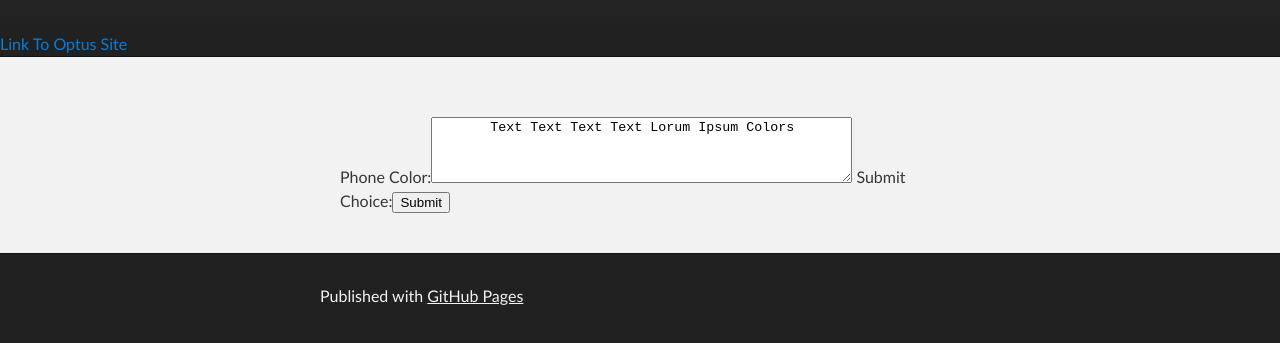
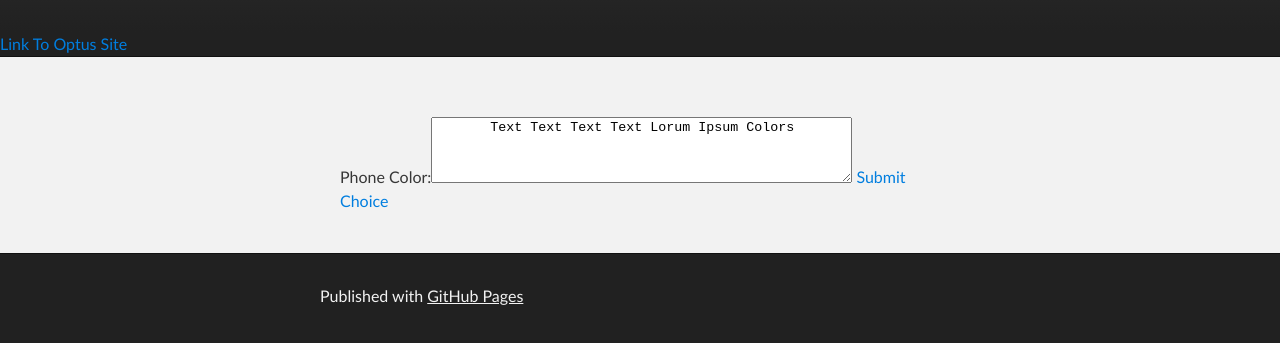
Before and after one commit to sagarchand/thepig25.github.io, a plain HTML site: page index.html in a window 1280 px wide. Shown: the part 177-520 px from the top of the page. Drawn offline with Linux system fonts and the light colour scheme.

Commit message:
Tracked New link for Color

```diff
--- a/index.html
+++ b/index.html
@@ -31,7 +31,7 @@
         Phone Color:<textarea id="textArea"rows="4" cols="50">
        Text Text Text Text Lorum Ipsum Colors
         </textarea>
-        Submit Choice:<input id="submitButton" type="submit">
+        <a href="#" id="submitButton">Submit Choice</a>
         </form>
       </section>
     </div>
--- a/scripts/mySegmentScript.js
+++ b/scripts/mySegmentScript.js
@@ -30,6 +30,6 @@
 var clickedForm = document.getElementById('submitButton');
 var inputField = document.getElementById('textArea').value;
 
-analytics.trackLink(clickedForm, 'Phone Color', {
+analytics.trackLink(clickedForm, 'Phone Color Selection', {
     chosenColor: inputField
 });
```
